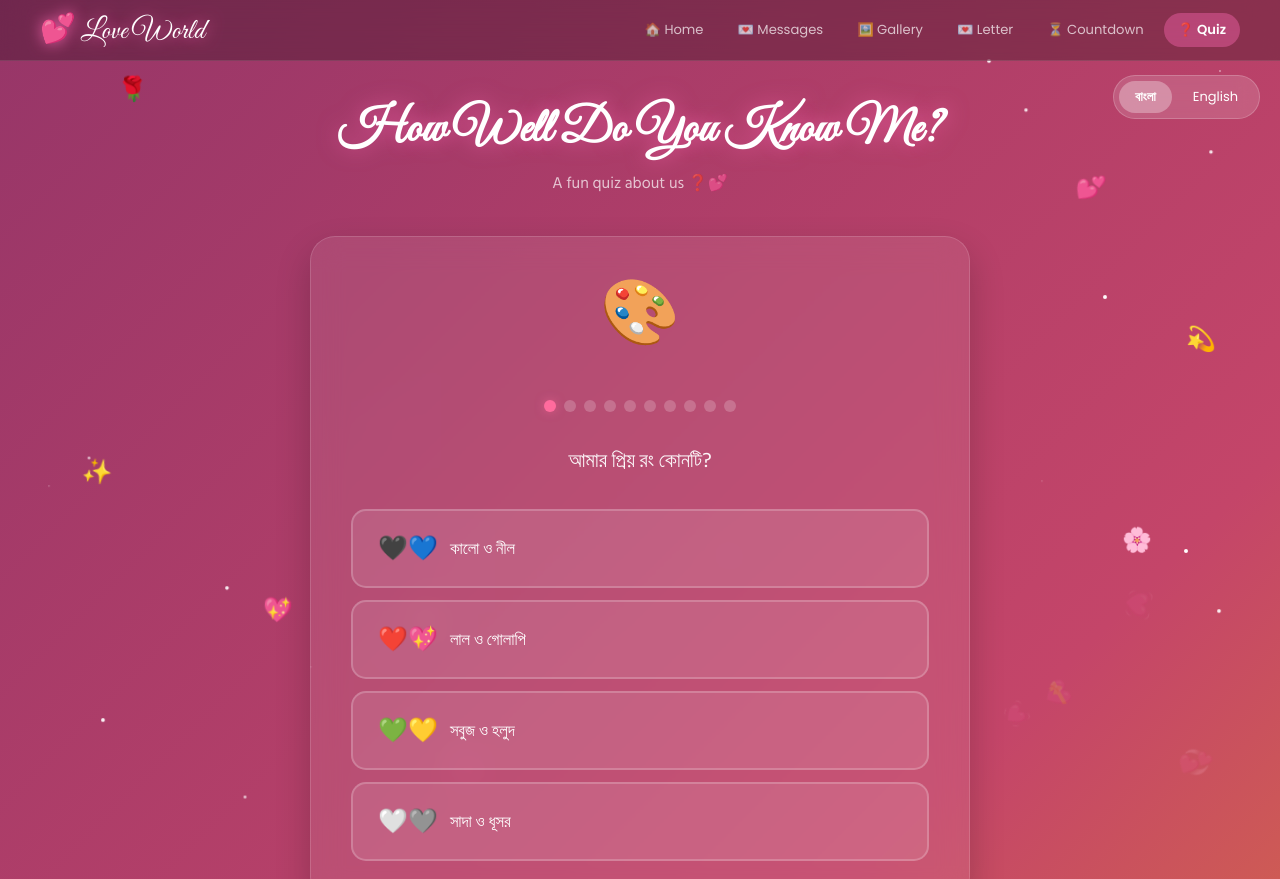
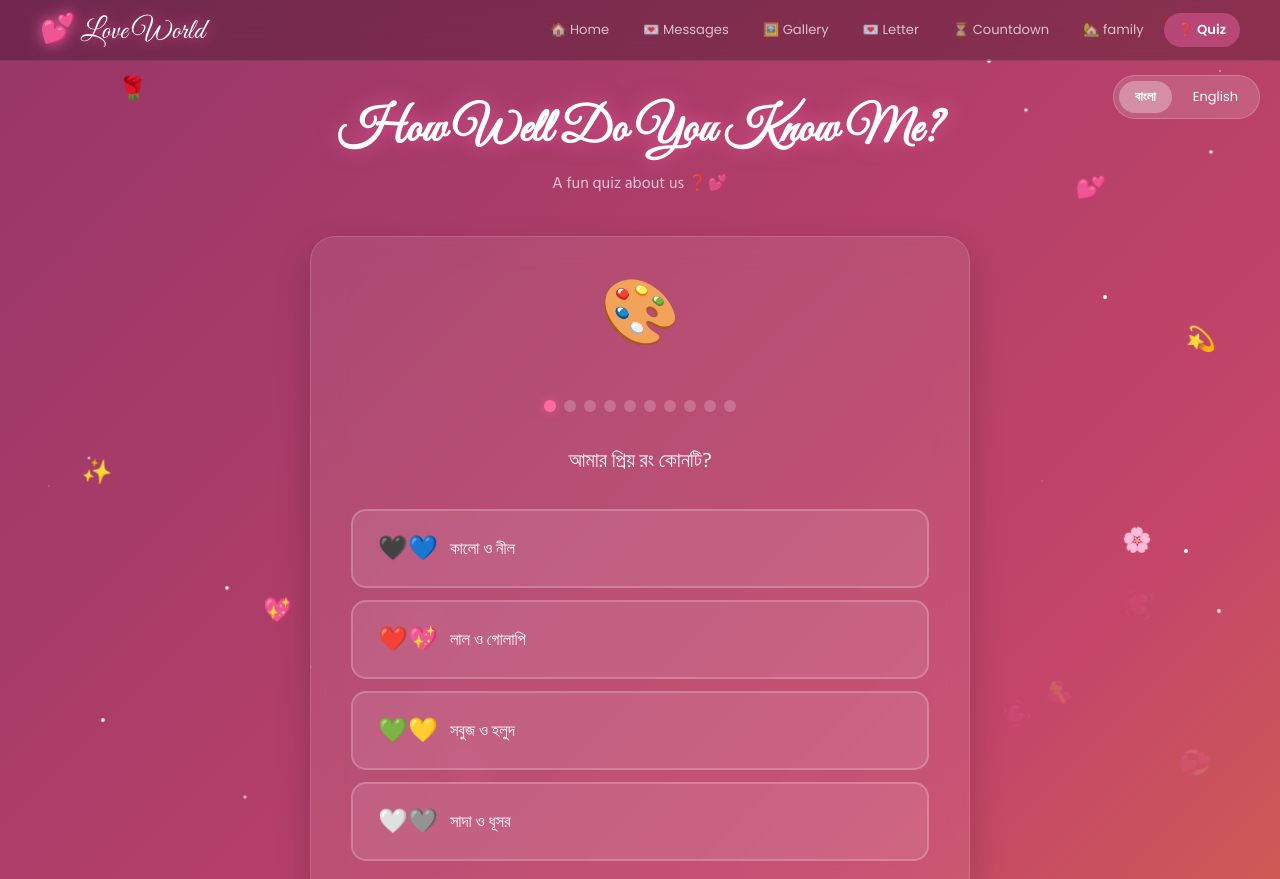
Before and after one commit to mrawalofc/Life-partner-, a plain HTML site: page quiz.html in a window 1280 px wide. Shown: the top 879 px of the page. Drawn offline with Linux system fonts and the light colour scheme.

Commit message:
Update quiz.html

```diff
--- a/quiz.html
+++ b/quiz.html
@@ -95,6 +95,7 @@
                 <a href="gallery.html" class="nav-link" target="_blank">🖼️ Gallery</a>
                 <a href="letter.html" class="nav-link" target="_blank">💌 Letter</a>
                 <a href="countdown.html" class="nav-link" target="_blank">⏳ Countdown</a>
+                <a href="family.html" class="nav-link" target="_blank">🏡 family</a>
                 <a href="quiz.html" class="nav-link active">❓ Quiz</a>
             </div>
         </div>
```
